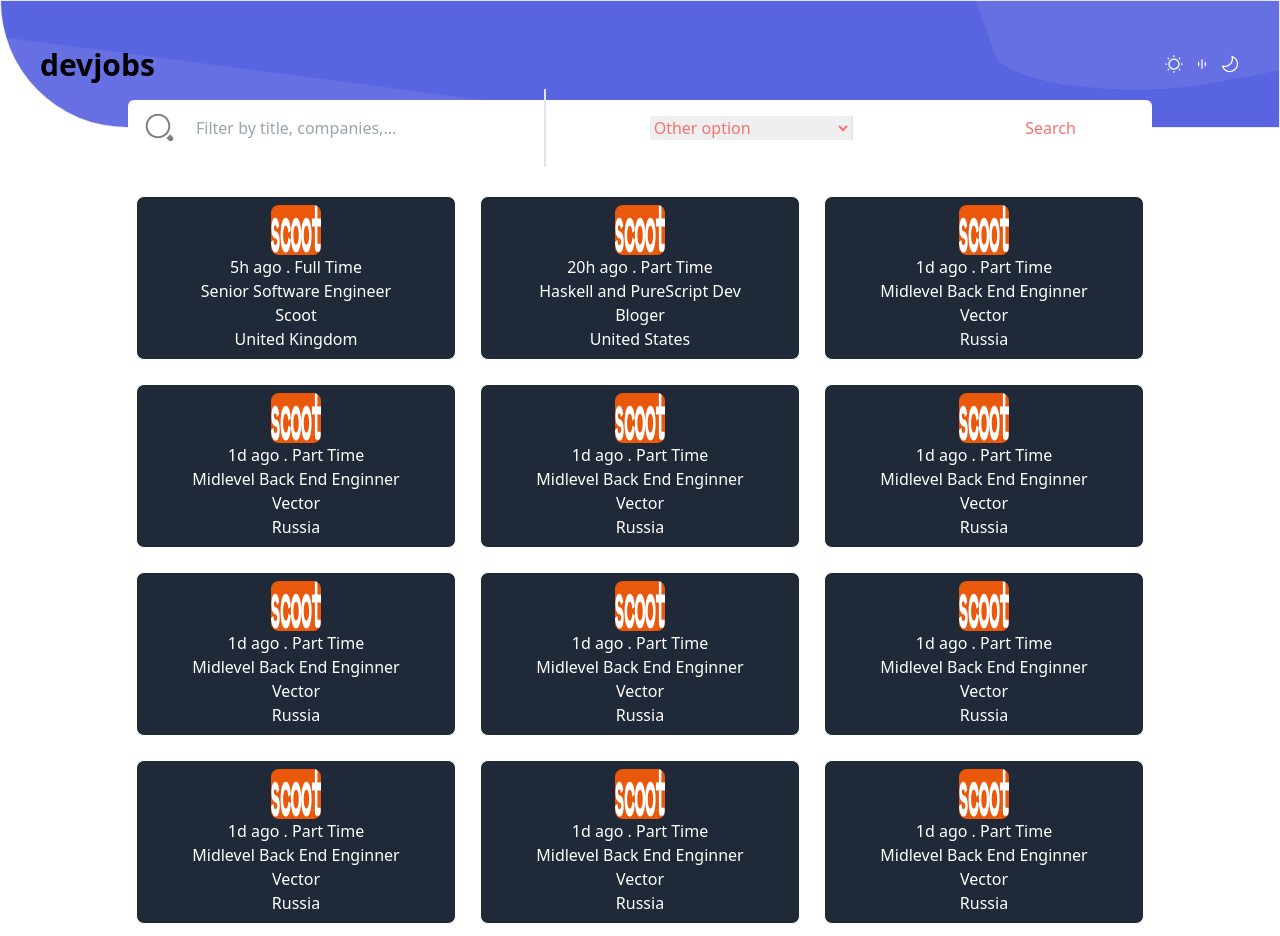
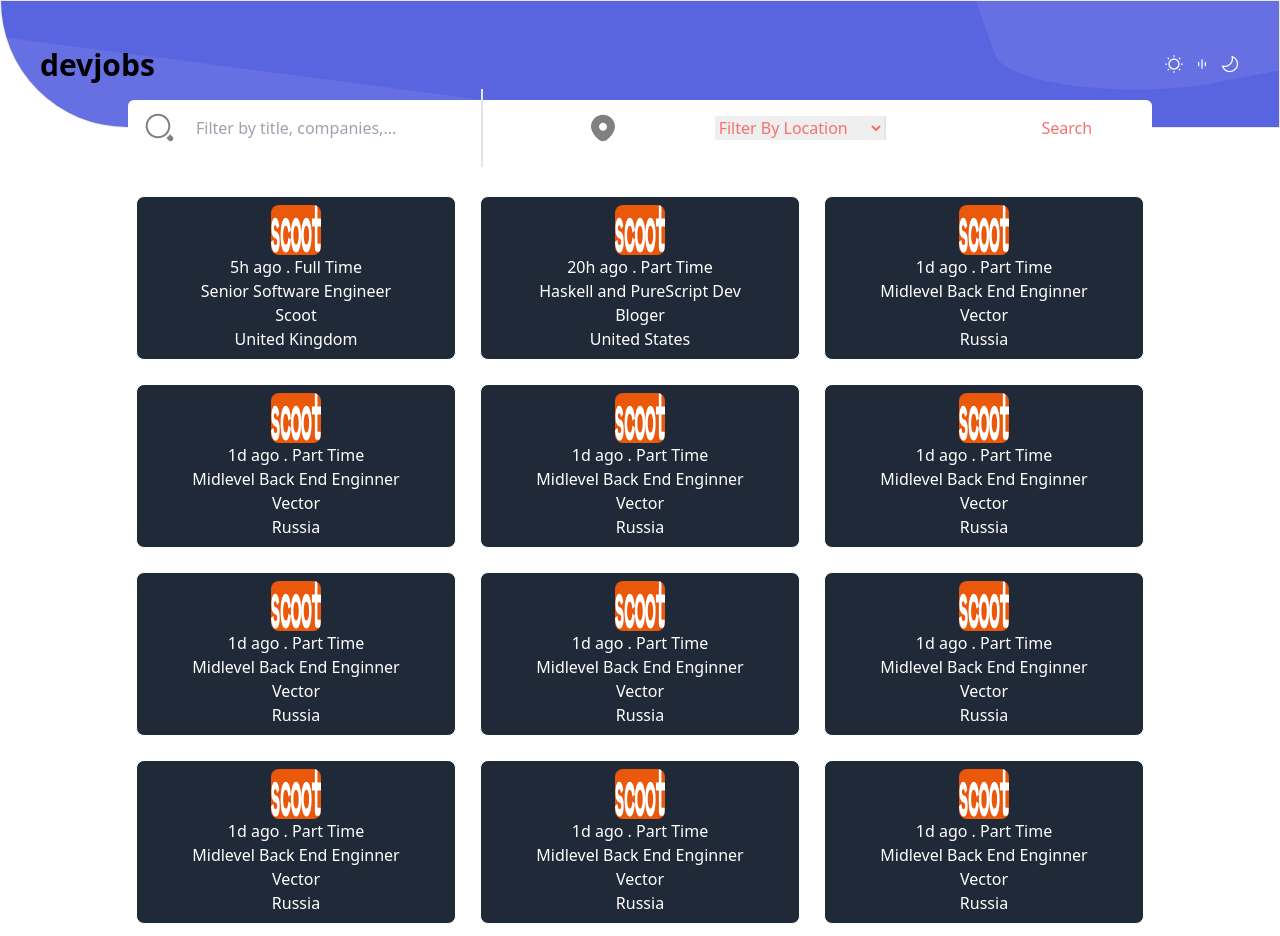
Before and after one commit to Code-Coterie-Team/dev-jobs, a React (Vite) app: page / in a window 1280 px wide. Built offline with nearby package versions, Linux system fonts and the light colour scheme.

Commit message:
add location svg

```diff
--- a/src/components/Search.jsx
+++ b/src/components/Search.jsx
@@ -1,6 +1,6 @@
 import React from "react";
 import search from "../assets/images/searchN.svg"; // اصلاح نام فایل و پسوند
-
+import location from "../assets/images/location.svg";
 const Search = () => {
   return (
     <div className="flex justify-center -translate-y-1/2 flex-row">
@@ -9,8 +9,9 @@
           <img
             src={search}
             alt="Menu"
-            className="h-8 w-9 filter hue-rotate-190" /> {/* تغییر رنگ به آبی */}
-
+            className="h-8 w-9 filter hue-rotate-190"
+          />{" "}
+          {/* تغییر رنگ به آبی */}
           <input
             type="text"
             placeholder="Filter by title, companies,..."
@@ -18,8 +19,9 @@
           />
         </div>
 
+        <img src={location} alt="location" className="h-8 w-9" />
         <select className="basis-1/4 border-r-2 border-[#E2E6EA]">
-          <option>Other option</option>
+          <option>Filter By Location</option>
           <option>Some option</option>
         </select>
 
```
Also changed, not shown: src/assets/images/location.svg.
